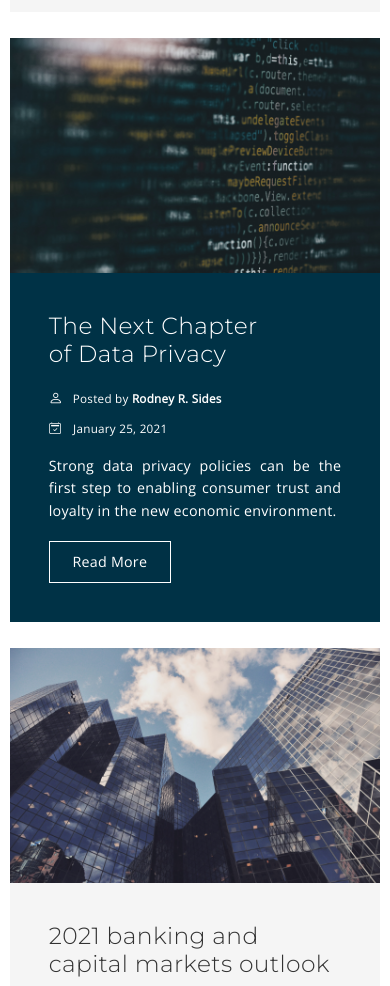
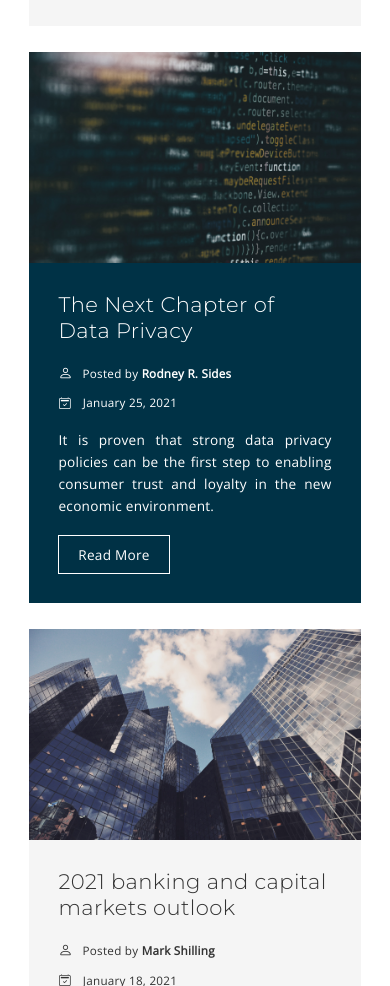
Before and after one commit to anna-ossowska/advision-v2, a website: page blog.html in a window 390 px wide. Shown: the part 1014-2000 px from the top of the page. Drawn offline with nearby package versions, Linux system fonts and the light colour scheme.

Commit message:
Adding media queries

```diff
--- a/blog.html
+++ b/blog.html
@@ -55,18 +55,14 @@
       </div>
     </header>
 
-    <!-- Card (Solutions) -->
+    <!-- Card (Blog) -->
     <main>
       <div class="container">
         <section class="card">
           <div class="card__row">
-            <div class="card__col">
+            <div class="card__col card__col--blog">
               <div class="card__col--1">
-                <img
-                  class="card__img"
-                  src="images/blog/blog1.jpg"
-                  alt="people"
-                />
+                <img class="card__img" src="images/blog/blog1.jpg" alt="blog" />
               </div>
             </div>
             <div class="card__col">
@@ -105,19 +101,15 @@
 
         <section class="card">
           <div class="card__row card__row--reversed">
-            <div class="card__col">
+            <div class="card__col card__col--blog">
               <div class="card__col--1">
-                <img
-                  class="card__img"
-                  src="images/blog/blog2.jpg"
-                  alt="people"
-                />
+                <img class="card__img" src="images/blog/blog2.jpg" alt="blog" />
               </div>
             </div>
             <div class="card__col">
               <div class="card__col--2 bg--dark">
                 <h2 class="heading-secondary">
-                  The Next Chapter<br />of Data Privacy
+                  The Next Chapter of Data Privacy
                 </h2>
 
                 <p class="card__author card__author--dark mt-5 mb-3">
@@ -133,8 +125,9 @@
                 </p>
 
                 <p class="paragraph">
-                  Strong data privacy policies can be the first step to enabling
-                  consumer trust and loyalty in the new economic environment.
+                  It is proven that strong data privacy policies can be the
+                  first step to enabling consumer trust and loyalty in the new
+                  economic environment.
                 </p>
                 <a href="post2.html" class="btn btn--main btn--light"
                   ><span class="btn__span btn__span--light">Read More</span></a
@@ -148,13 +141,9 @@
 
         <section class="card">
           <div class="card__row">
-            <div class="card__col">
+            <div class="card__col card__col--blog">
               <div class="card__col--1">
-                <img
-                  class="card__img"
-                  src="images/blog/blog3.jpg"
-                  alt="people"
-                />
+                <img class="card__img" src="images/blog/blog3.jpg" alt="blog" />
               </div>
             </div>
             <div class="card__col">
--- a/sass/base/_typography.scss
+++ b/sass/base/_typography.scss
@@ -45,7 +45,7 @@ body {
   font-family: 'Montserrat', sans-serif;
   letter-spacing: 0.4px;
   font-weight: 300;
-  font-size: 3.6rem;
+  font-size: 3.25rem;
   line-height: 1.2;
 
   &--underline {
@@ -64,7 +64,7 @@ body {
 }
 
 .paragraph {
-  font-size: 2.2rem;
+  font-size: 2.1rem;
   margin: 2rem 0 2.8rem 0;
   text-align: justify;
 
--- a/sass/base/_utilities.scss
+++ b/sass/base/_utilities.scss
@@ -9,9 +9,9 @@
 }
 
 .container {
-  max-width: 128rem;
+  max-width: 90%;
   padding: 0 1.5rem;
-  margin: 9rem auto;
+  margin: 7rem auto;
   overflow: hidden;
 }
 
--- a/sass/components/_about-box.scss
+++ b/sass/components/_about-box.scss
@@ -28,7 +28,7 @@
   }
 
   &__text {
-    font-size: 2.2rem;
+    font-size: 2.1rem;
   }
 
   &__icon {
--- a/sass/components/_button.scss
+++ b/sass/components/_button.scss
@@ -1,7 +1,7 @@
 .btn {
   text-decoration: none;
   display: inline-block;
-  font-size: 2.2rem;
+  font-size: 2.1rem;
   cursor: pointer;
 }
 
@@ -64,7 +64,7 @@
 
 .btn__span {
   display: inline-block;
-  padding: 1.3rem 3.5rem;
+  padding: 1.2rem 2.9rem;
 
   &--light::before,
   &--light::after {
@@ -107,7 +107,7 @@
   width: 100%;
   margin-top: 1rem;
   display: inline-block;
-  padding: 1.4rem 2.5rem;
+  padding: 1.2rem 2.9rem;
   background: $color-navy-blue;
   color: $color-white;
   border: none;
--- a/sass/components/_card.scss
+++ b/sass/components/_card.scss
@@ -32,6 +32,17 @@
       align-items: flex-start;
       justify-content: center;
       padding: 6rem;
+
+      @include respond(phone) {
+        padding: 4.5rem;
+      }
+    }
+
+    &--blog {
+      @include respond(tab-port) {
+        flex: 100%;
+        max-width: 100%;
+      }
     }
   }
 
--- a/sass/components/_mgmt.scss
+++ b/sass/components/_mgmt.scss
@@ -6,11 +6,15 @@
   height: 100%;
   flex-wrap: wrap;
 
-  &__container:not(:last-child) {
-    margin-bottom: 4rem;
-
+  &__container {
     @include respond(tab-land) {
       width: 100%;
+    }
+  }
+
+  &__container:not(:last-child) {
+    @include respond(tab-land) {
+      margin-bottom: 4rem;
     }
 
     @include respond(phone) {
@@ -39,7 +43,7 @@
   }
 
   &__position {
-    font-size: 2.2rem;
+    font-size: 2.1rem;
     color: $color-grey-dark-2;
   }
 
--- a/sass/components/_post.scss
+++ b/sass/components/_post.scss
@@ -4,10 +4,14 @@
   padding: 10rem;
   border-radius: 3px;
 
+  @include respond(phone) {
+    padding: 6rem;
+  }
+
   &__article {
     text-align: justify;
     hyphens: auto;
-    font-size: 2.2rem;
+    font-size: 2.1rem;
   }
 
   &__source {
--- a/sass/layout/_header-blog.scss
+++ b/sass/layout/_header-blog.scss
@@ -5,7 +5,7 @@
       rgba($color-black, 0.5)
     ),
     url('../images/home/blog.jpg') no-repeat center center/cover;
-  height: 40vh;
+  height: 50vh;
   z-index: -10;
   display: flex;
   justify-content: center;
@@ -13,5 +13,9 @@
 
   &__text-box {
     text-align: center;
+
+    @include respond(phone) {
+      margin-top: 10rem;
+    }
   }
 }
--- a/sass/layout/_header.scss
+++ b/sass/layout/_header.scss
@@ -1,7 +1,7 @@
 .header {
   background: linear-gradient(
     to right bottom,
-    rgba($color-secondary-dark, 0.8),
+    rgba($color-secondary-dark, 0.6),
     rgba($color-black, 0.5)
   );
   background-position: center;
```
Also changed, not shown: index.html (+2 -2 lines), post2.html (+1 -1 lines), css/style.css.
